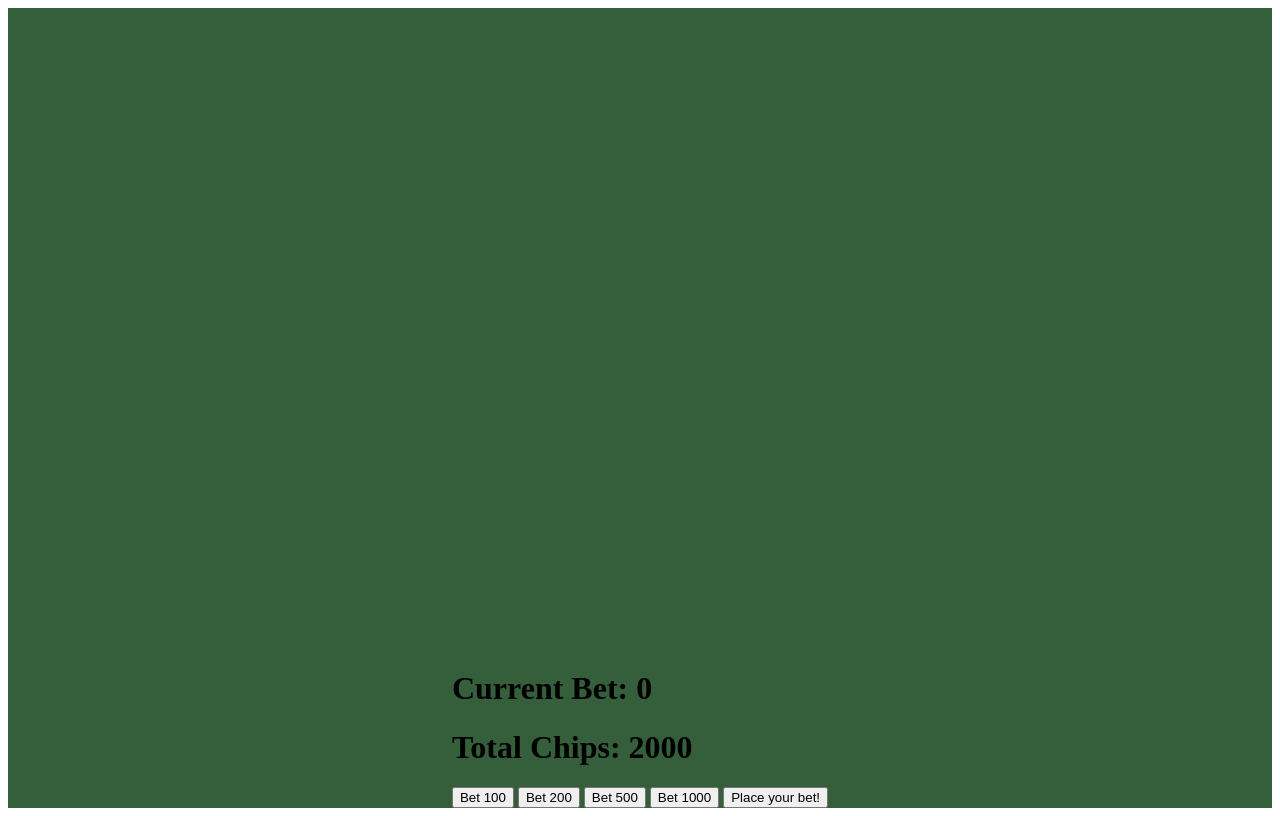
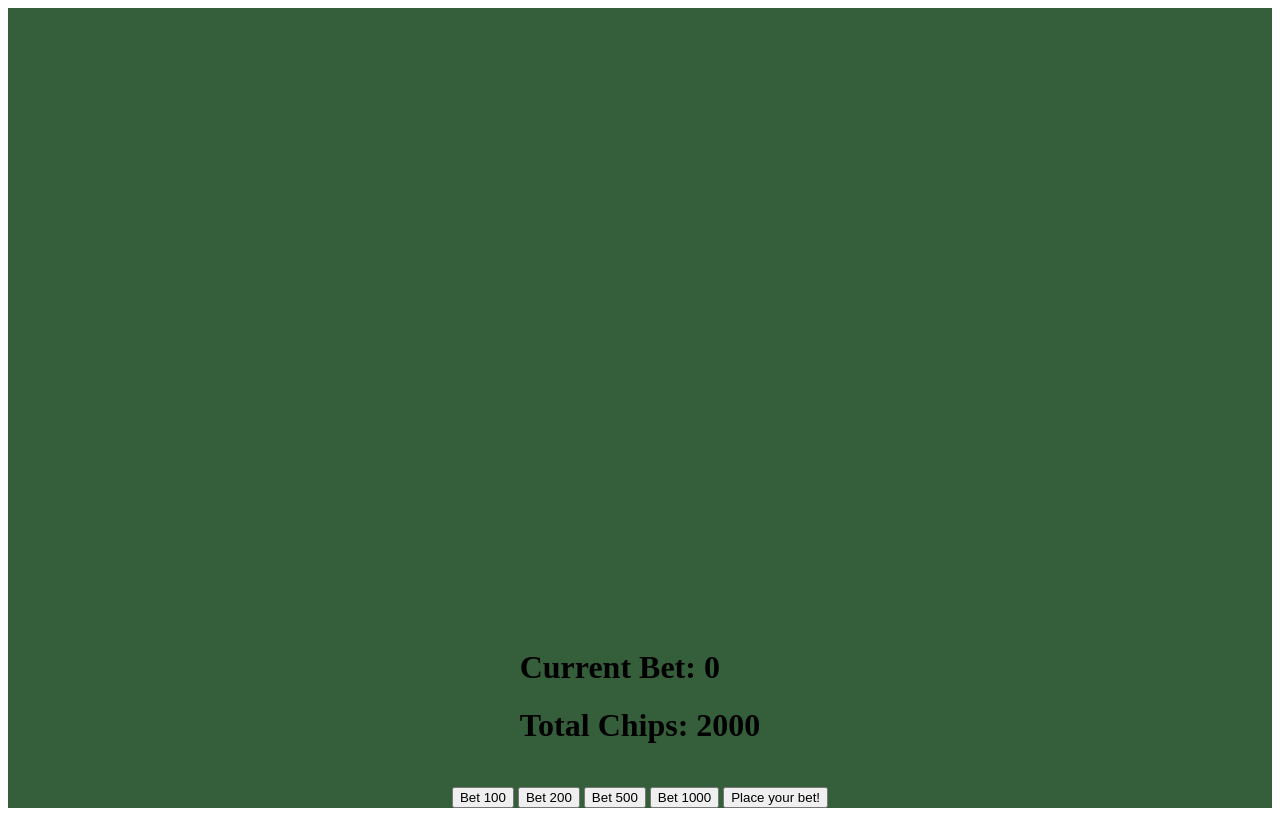
Before and after one commit to ChristopherMKoehler/Blackjack, a website built with webpack: page blackjack.html in a window 1280 px wide. Built offline with nearby package versions, Linux system fonts and the light colour scheme.

Commit message:
Update styling on player options

```diff
--- a/styles.css
+++ b/styles.css
@@ -21,3 +21,9 @@ img {
 .end-game {
   display: inline-grid;
 }
+
+.player-options {
+  display: flex;
+  flex-direction: column;
+  align-items: center;
+}
```
